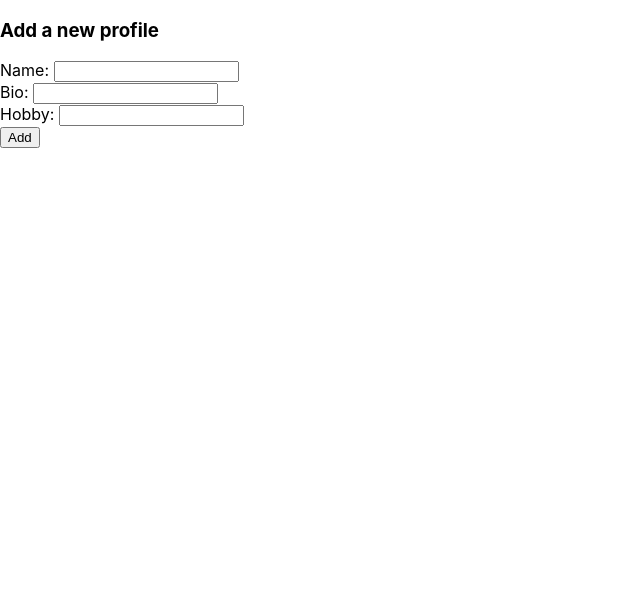
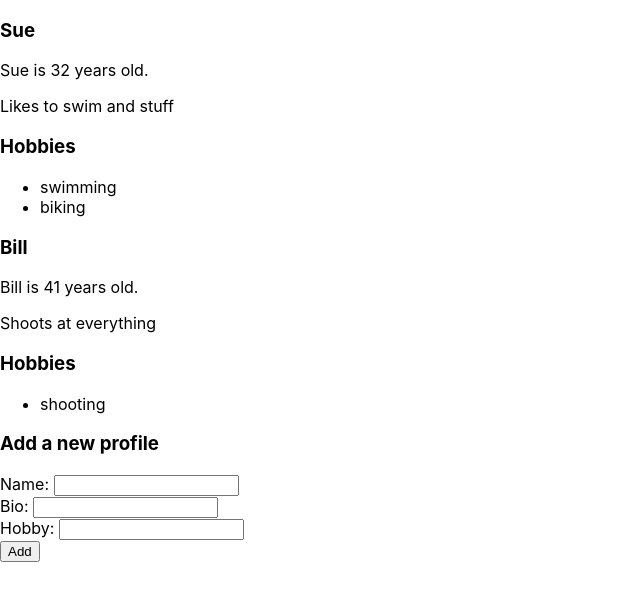
Before and after one commit to tlanders/reactjs-fundamentals-first, a React (Create React App) app: page / in a window 1280 px wide. Shown: the top 600 px of the page, without its empty margins (0-640 px from the left). Built offline with nearby package versions, Linux system fonts and the light colour scheme.

Commit message:
added keys to list elements

```diff
--- a/src/App.js
+++ b/src/App.js
@@ -12,8 +12,8 @@ class App extends React.Component {
         super(props);
         this.state = {
             profiles: [
-                // {name: 'Sue', age: 32, bio: 'Likes to swim and stuff', hobbies: ['swimming', 'biking']},
-                // {name: 'Bill', age: 41, bio: 'Shoots at everything', hobbies: ['shooting']},
+                {name: 'Sue', age: 32, bio: 'Likes to swim and stuff', hobbies: ['swimming', 'biking']},
+                {name: 'Bill', age: 41, bio: 'Shoots at everything', hobbies: ['shooting']},
             ]
         };
 
@@ -39,15 +39,14 @@ class App extends React.Component {
     }
 
     render() {
-        let profiles = this.state.profiles.map(profile => {
+        let profiles = this.state.profiles.map((profile, index) => {
             return (
-                <div>
-                    <Profile name={profile.name}
-                             age={profile.age}
-                             bio={profile.bio}
-                             hobbies={profile.hobbies}
-                    />
-                </div>
+                <Profile name={profile.name}
+                         age={profile.age}
+                         bio={profile.bio}
+                         hobbies={profile.hobbies}
+                         key={index}
+                />
             )
         })
         return (
--- a/src/components/Profile.jsx
+++ b/src/components/Profile.jsx
@@ -6,7 +6,7 @@ let Profile = props => (
         <p>{props.name} is {props.age} years old.</p>
         <p>{props.bio}</p>
         <h3>Hobbies</h3>
-        <ul>{props.hobbies.map(hobby => <li>{hobby}</li>)}</ul>
+        <ul>{props.hobbies.map((hobby, index) => <li key={index}>{hobby}</li>)}</ul>
     </div>
 );
 
```
